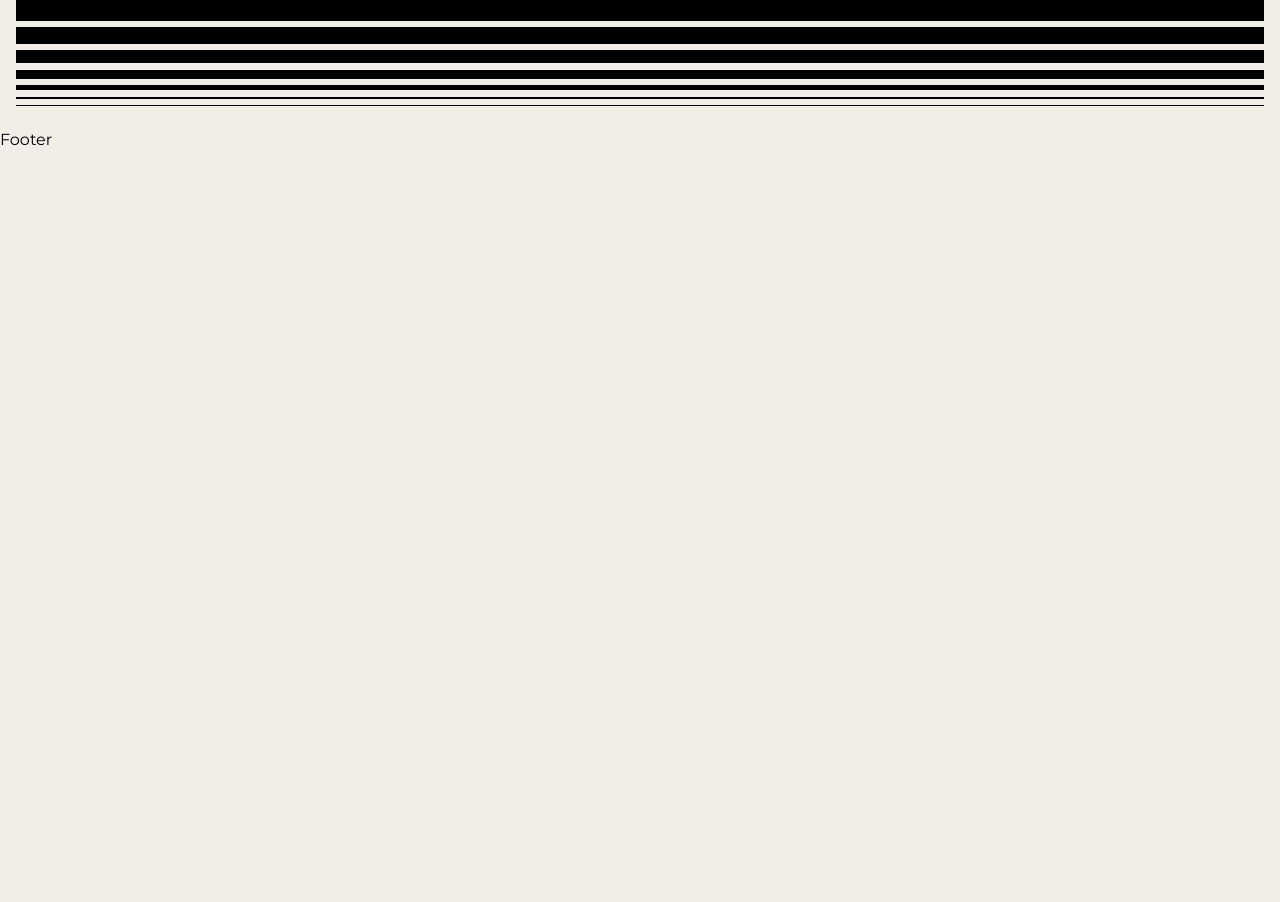
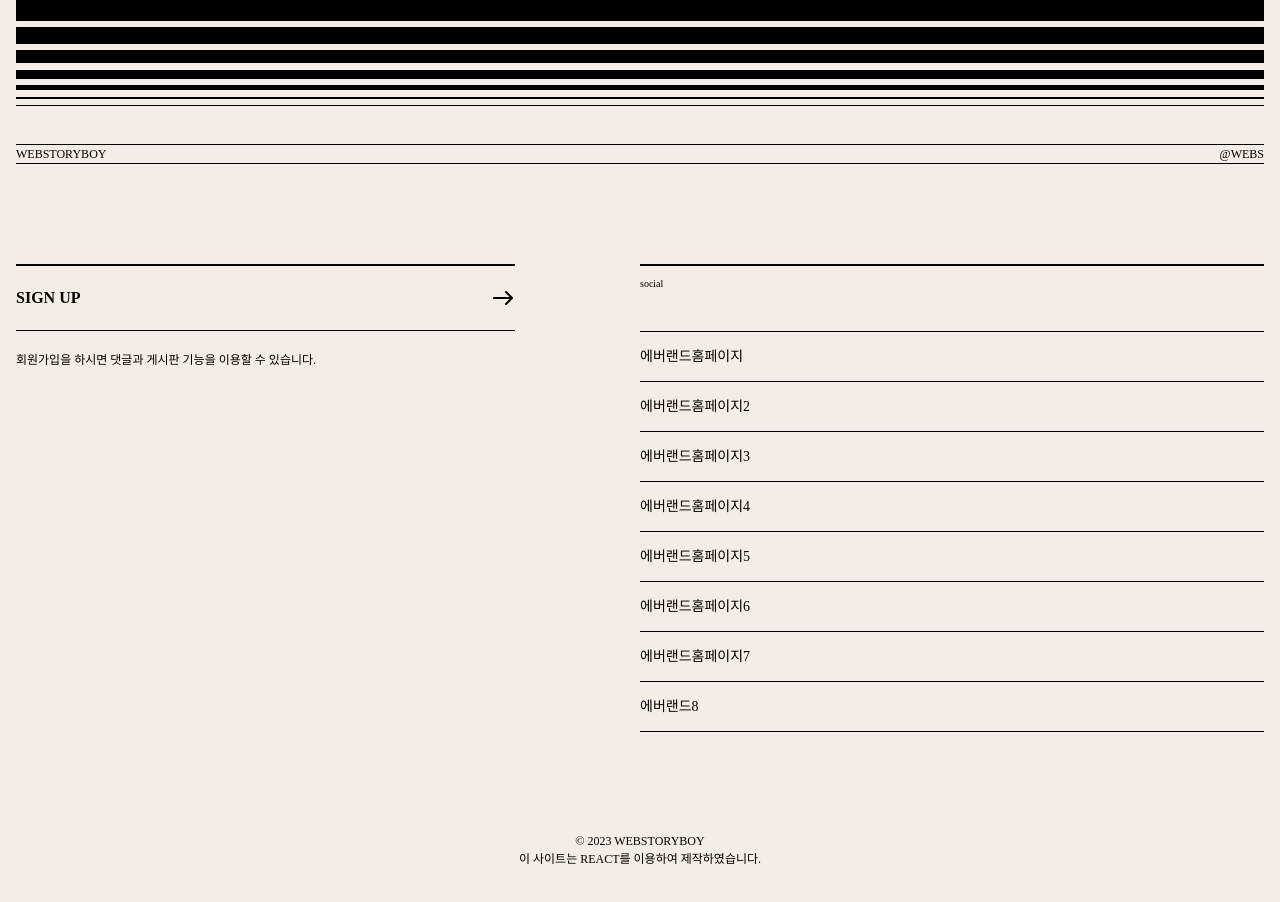
Before and after one commit to designshake/basic, a React (Create React App) app: page / in a window 1280 px wide. Shown: the part 6280-7182 px from the top of the page. Before the commit the page ends 6432 px from the top, so only its background shows below. Built offline with nearby package versions, Linux system fonts and the light colour scheme; a small style sheet from the web is missing; a web font is replaced by a local one.

Commit message:
240509 footer 완료

```diff
--- a/src/assets/scss/section/_footer.scss
+++ b/src/assets/scss/section/_footer.scss
@@ -0,0 +1,109 @@
+#footer {
+  font-family: var(--mainKor-font);
+}
+
+.footer__inner {
+  padding: 16px;
+
+  .footer__text {
+    font-size: 12px;
+    text-transform: uppercase;
+    border-top: 1px solid var(--black);
+    border-bottom: 1px solid var(--black);
+    display: flex;
+    justify-content: space-between;
+  }
+
+  .footer__info {
+    display: flex;
+    justify-content: space-between;
+    margin: 100px 0;
+
+    @media (max-width:800px){
+        flex-direction: column;
+        //width:100%;
+      }
+
+    .left {
+      width: 40%;
+
+        @media (max-width:800px){
+          width:100%;
+      }
+
+      .title {
+        border-top: 2px solid var(--black);
+        border-bottom: 1px solid var(--black);
+        padding: 20px 0;
+        text-transform: uppercase;
+        font-weight: 700;
+        background: url(../../img/arrow.svg) no-repeat right 20px;
+        transition: all 0.3s;
+
+          &:hover {
+            background-color: var(--black400);
+            padding-left: 10px;
+            border-color: transparent;
+          }
+      }
+
+      .desc {
+        font-size: 12px;
+        padding-top: 20px;
+
+        @media (max-width:800px) {
+          margin-bottom:40px;
+        }
+      }
+
+    }
+    .right {
+      width: 50%;
+
+        @media (max-width:800px){
+          width:100%;
+        }
+
+      h3 {
+        border-top: 2px solid var(--black);
+        font-size: 10px;
+        margin-bottom: 40px;
+        padding-top: 10px;
+      }
+      ul {
+        border-top: 1px solid var(--black);
+
+        li {
+          border-bottom: 1px solid var(--black);
+
+          a {
+            padding: 14px 0;
+            font-size: 14px;
+            display: inline-block;
+            text-transform: uppercase;
+          }
+
+          em {
+            font-size: 12px;
+            padding-left: 10px;
+            opacity: 0;
+            transition: all 0.3s;
+          }
+
+          &:hover {
+            em {
+              opacity:1;
+            }
+          }
+        }
+      }
+    }
+  }
+  .footer__right {
+    text-align: center;
+    text-transform: uppercase;
+    font-size: 12px;
+    margin-bottom: 20px;
+  }
+
+}
--- a/src/component/Footer.js
+++ b/src/component/Footer.js
@@ -1,8 +1,91 @@
 import React from 'react'
+
+
+const footerText = [
+  {
+    title:"에버랜드홈페이지",
+    desc:"푸바오와 쌍둥바오들 이야기입니다.",
+    link:"https://www.youtube.com/@Webstoryboy",
+  },
+  {
+    title:"에버랜드홈페이지2",
+    desc:"푸바오와 쌍둥바오들 이야기입니다.",
+    link:"https://www.youtube.com/@Webstoryboy",
+  },
+
+  {
+    title:"에버랜드홈페이지3",
+    desc:"푸바오와 쌍둥바오들 이야기입니다.",
+    link:"https://www.youtube.com/@Webstoryboy",
+  },
+
+  {
+    title:"에버랜드홈페이지4",
+    desc:"푸바오와 쌍둥바오들 이야기입니다.",
+    link:"https://www.youtube.com/@Webstoryboy",
+  },
+
+  {
+    title:"에버랜드홈페이지5",
+    desc:"푸바오와 쌍둥바오들 이야기입니다.",
+    link:"https://www.youtube.com/@Webstoryboy",
+  },
+
+  {
+    title:"에버랜드홈페이지6",
+    desc:"푸바오와 쌍둥바오들 이야기입니다.",
+    link:"https://www.youtube.com/@Webstoryboy",
+  },
+
+  {
+    title:"에버랜드홈페이지7",
+    desc:"푸바오와 쌍둥바오들 이야기입니다.",
+    link:"https://www.youtube.com/@Webstoryboy",
+  },
+
+  {
+    title:"에버랜드8",
+    desc:"푸바오와 쌍둥바오들 이야기입니다.",
+    link:"https://www.youtube.com/@Webstoryboy",
+  },
+
+];
 
 const Footer = () => {
   return (
-    <div>Footer</div>
+    <div>
+      <footer id="footer" role="contentinfo">
+        <div className="footer__inner">
+            <h2 className="footer__text">
+                <div>webstoryboy</div>
+                <div>@webs</div>
+            </h2>
+            <div className="footer__info">
+                <div className="left">
+                    <div className="title">
+                        <a href="#">sign up</a>
+                    </div>
+                    <p className="desc">회원가입을 하시면 댓글과 게시판 기능을 이용할 수 있습니다.</p>
+                </div>
+                <div className="right">
+                    <h3>social</h3>
+                    <ul>
+                        {footerText.map((footer, key) => (
+                          <li key={key}>
+                              <a href={footer.link}>{footer.title}</a>
+                              <em>{footer.desc}</em>
+                          </li>
+                        ))}
+                    </ul>
+                </div>
+            </div>
+            <div className="footer__right">
+                &copy; 2023 webstoryboy<br />
+                이 사이트는 REACT를 이용하여 제작하였습니다.
+            </div>
+        </div>
+      </footer>
+    </div>
   )
 }
 
```
